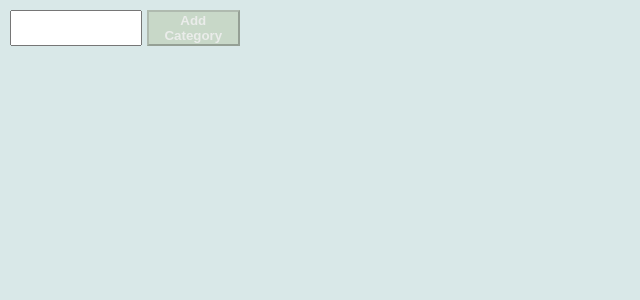
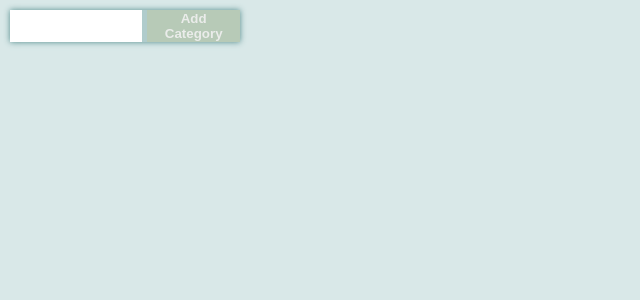
Before and after one commit to shlomi-shavit/my_location_app, a React (Create React App) app: page / in a window 1280 px wide. Shown: the top 300 px of the page, without its empty margins (0-640 px from the left). Built offline with nearby package versions, Linux system fonts and the light colour scheme.

Commit message:
Add files via upload

```diff
--- a/src/components/Categories/Categories.js
+++ b/src/components/Categories/Categories.js
@@ -7,16 +7,14 @@ const categories = (props) => {
     let inputEl = React.createRef();
     let currentLi = React.createRef();
 
-    // add on blur
-    // close manfe bar
     function editCategory(category) {
         inputEl.current.focus();
         props.editCategory(category)
     }
 
     function inputBlur(){
-console.log('asd')
-
+        props.clearInput()
+        console.log('blur')
     }
 
     return (
--- a/src/components/Categories/categories.module.scss
+++ b/src/components/Categories/categories.module.scss
@@ -9,10 +9,14 @@
   .add_category_wrapper {
     height: 100%;
     display: flex;
+    background: rgba(80, 138, 138,.3);
+    box-shadow: 0px 0px 6px 0px rgb(80, 138, 138);
 
     input {
       height: 30px;
       width: 100%;
+      border: none;
+      padding-left: 5px;
     }
     button {
       width: 160px;
@@ -20,8 +24,14 @@
       background: #79cc79;
       font-weight: bold;
       margin-left: 5px;
+      border: none;
+      transition: all .2s ease-in-out;
+      &:not([disabled]):hover {
+        background: #5c9e5c;
+        transform: scale(1.05);
+      }
       &:disabled {
-        background: #c8d8c8;
+        background: #b7cab7;
         color: #eaecea;
       }
     }
@@ -32,6 +42,7 @@
     color: #4b7079;
     border-radius: 10px;
     margin-top: 5px;
+    box-shadow: 0px 0px 6px 0px rgb(80, 138, 138);
 
     ul {
       list-style-type: none;
```
